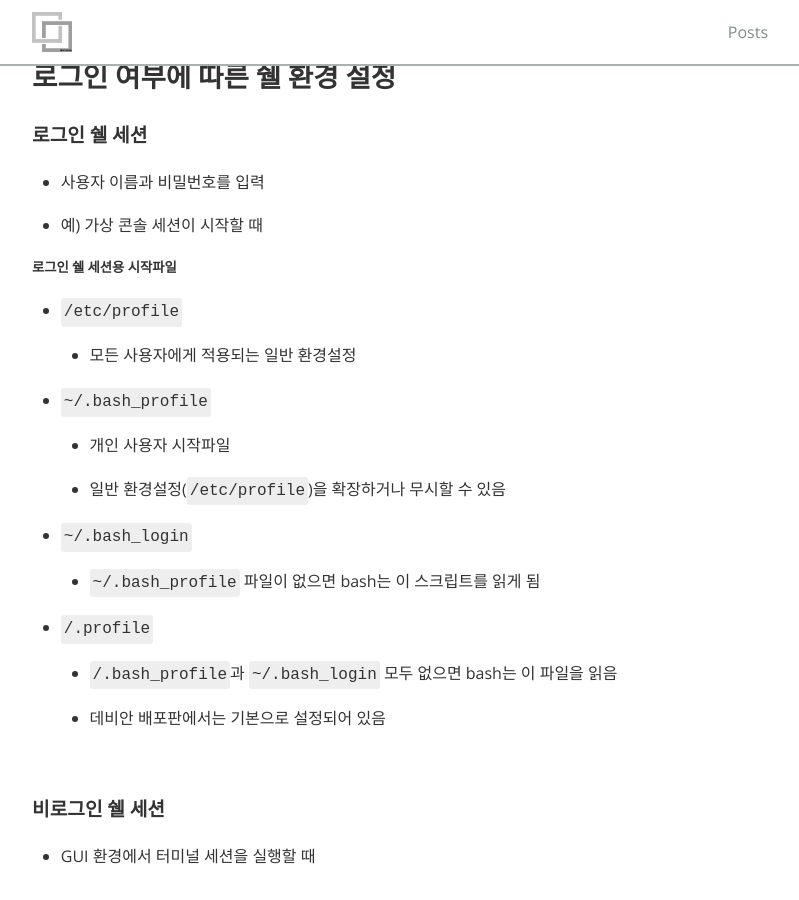
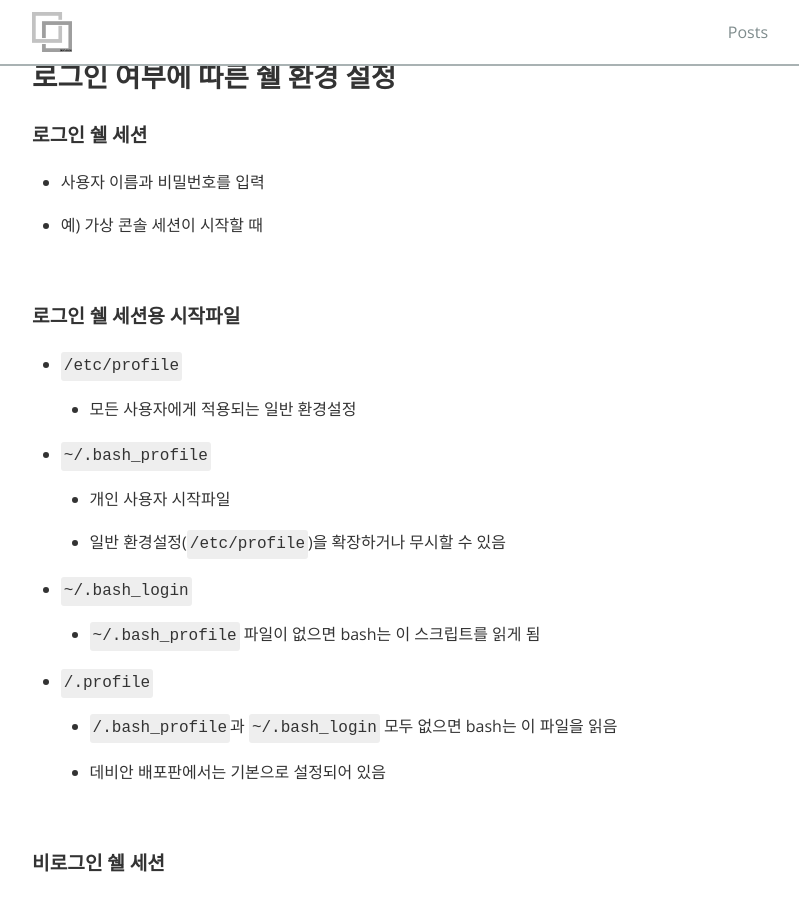
Before and after one commit to gptjs409/gptjs409.github.io, a Jekyll site: the page built from _posts/infra/2019-09-25-settings.md, in a window 1280 px wide and 900 px high, scrolled down 5430 px. Shown: the whole window, without its empty margins (240-1039 px from the left). Built offline with Jekyll 4.4.1, drawn with Linux system fonts in a browser that asks for light colours; nearby versions of some CDN libraries.

Commit message:
Update 2019-09-25-settings.md

```diff
--- a/_posts/infra/2019-09-25-settings.md
+++ b/_posts/infra/2019-09-25-settings.md
@@ -244,7 +244,9 @@ alias ll='ls -l --color=auto'
 
 - 예) 가상 콘솔 세션이 시작할 때
 
-##### 로그인 쉘 세션용 시작파일
+<br>
+
+#### 로그인 쉘 세션용 시작파일
 
 - `/etc/profile`
 
@@ -274,7 +276,7 @@ alias ll='ls -l --color=auto'
 
 <br>
 
-##### 비로그인 쉘 세션용 시작파일
+#### 비로그인 쉘 세션용 시작파일
 
 - `/etc/bash.bashrc`
 
```
